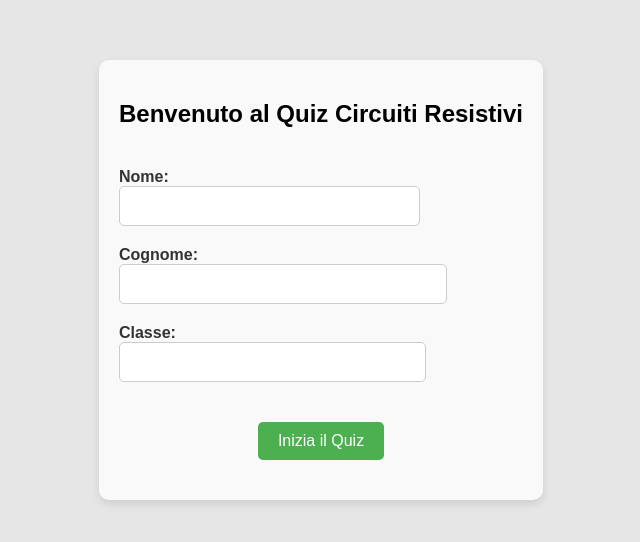
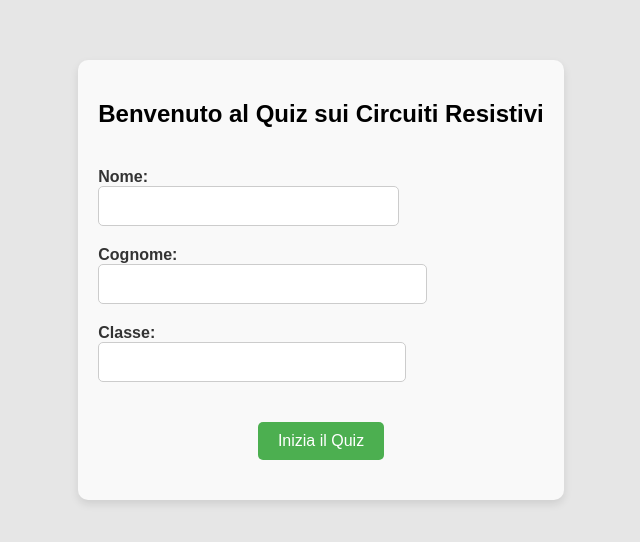
Before and after one commit to dreamworker2023/quiz-sui-circuiti-resistivi, a plain HTML site: page index.html in a window 1280 px wide. Shown: the part 140-682 px from the top of the page, without its empty margins (319-959 px from the left). Drawn offline with Linux system fonts and the light colour scheme.

Commit message:
Update index.html

```diff
--- a/index.html
+++ b/index.html
@@ -9,7 +9,7 @@
 <body>
     <!-- Contenitore di benvenuto -->
     <div class="welcome-container">
-        <h2>Benvenuto al Quiz Circuiti Resistivi</h2>
+        <h2>Benvenuto al Quiz sui Circuiti Resistivi</h2>
         <div>
             <label for="nome">Nome:</label>
             <input type="text" id="nome" required>
```
